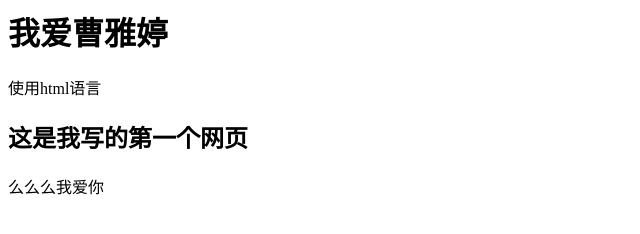
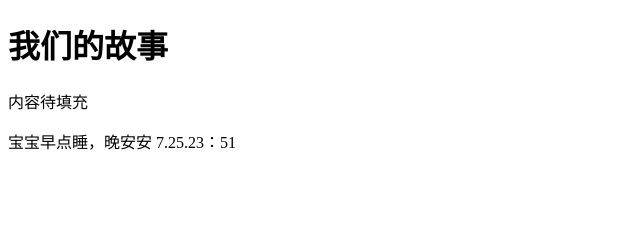
Before and after one commit to DUCK-Stop/DUCK-Stop.github.io, a plain HTML site: page index.html in a window 1280 px wide. Shown: the whole page, without its empty margins (0-640 px from the left). Drawn offline with Linux system fonts and the light colour scheme.

Commit message:
Update index.html

```diff
--- a/index.html
+++ b/index.html
@@ -1,8 +1,13 @@
-<div>
-<h1>我爱曹雅婷</h2>
-</div>
-<div>
-<p>     使用html语言</p>
-<h2>这是我写的第一个网页</h2>
-<p>    么么么我爱你</p>
-</div>
+<!DOCTYPE html>
+<html>
+<head>
+    <meta charset ="utf-8">
+<title>QYY与CYT的幸福小窝</title>
+</head>
+
+<body>
+    <h1>我们的故事</h1>
+    <p>内容待填充</p>
+    <p>宝宝早点睡，晚安安 7.25.23：51</p>
+</body>
+</html>
```
